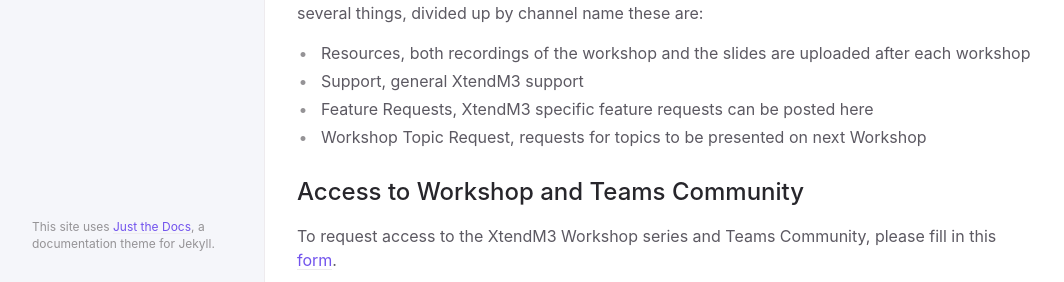
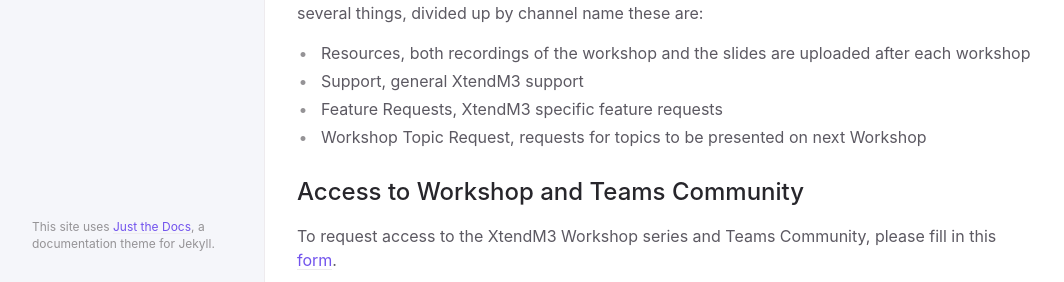
Before and after one commit to infor-cloud/xtendm3, a Jekyll site: the page built from docs/getting-started/workshop-and-community.md, in a window 1280 px wide. Shown: the part 615-897 px from the top of the page, without its empty margins (107-1171 px from the left). Built offline with Jekyll 4.4.1, drawn with Linux system fonts in a browser that asks for light colours.

Commit message:
small change

```diff
--- a/docs/getting-started/workshop-and-community.md
+++ b/docs/getting-started/workshop-and-community.md
@@ -24,7 +24,7 @@ Last Thursday each month, two workshops are held. Track A between 10-11 CEST, an
 In Microsoft Teams, we have a Team setup named __*XtendM3 Community*__. This Team is used for several things, divided up by channel name these are:
 - Resources, both recordings of the workshop and the slides are uploaded after each workshop
 - Support, general XtendM3 support
-- Feature Requests, XtendM3 specific feature requests can be posted here
+- Feature Requests, XtendM3 specific feature requests
 - Workshop Topic Request, requests for topics to be presented on next Workshop
 
 ## Access to Workshop and Teams Community
```
